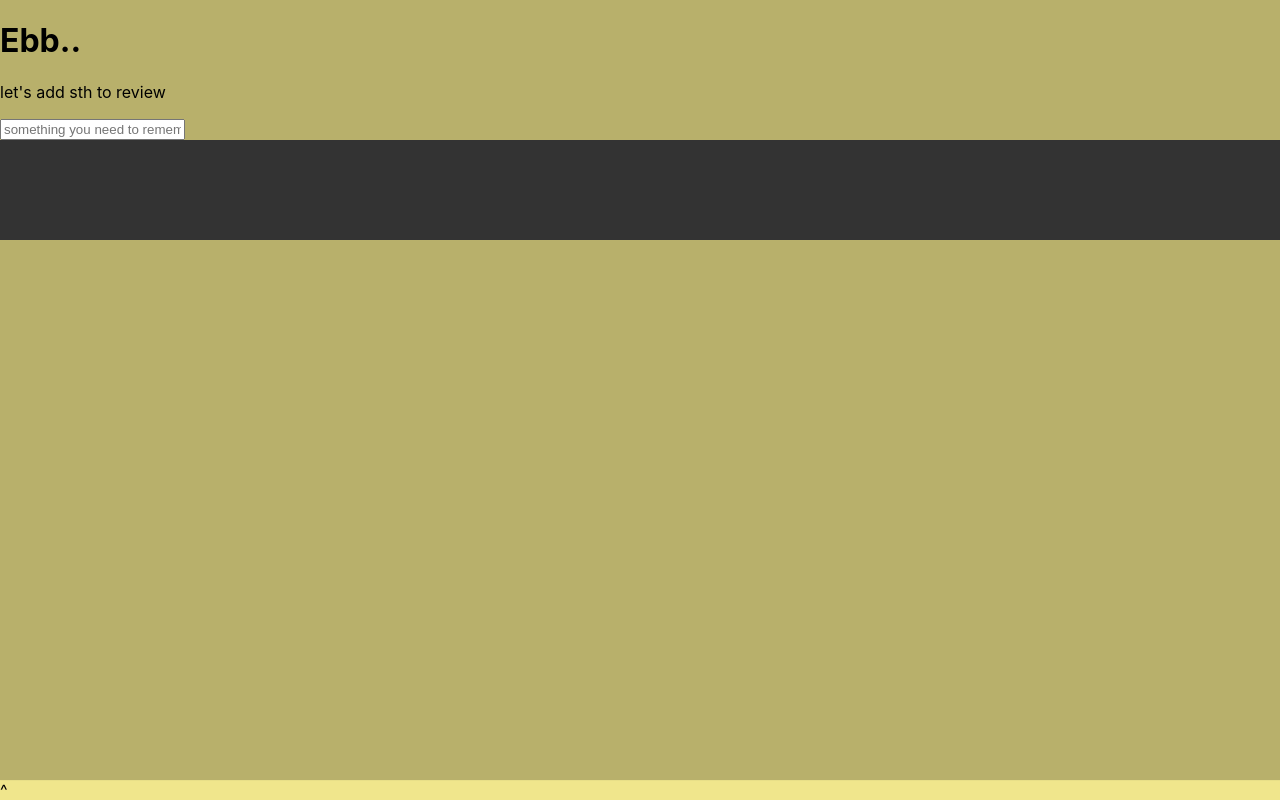
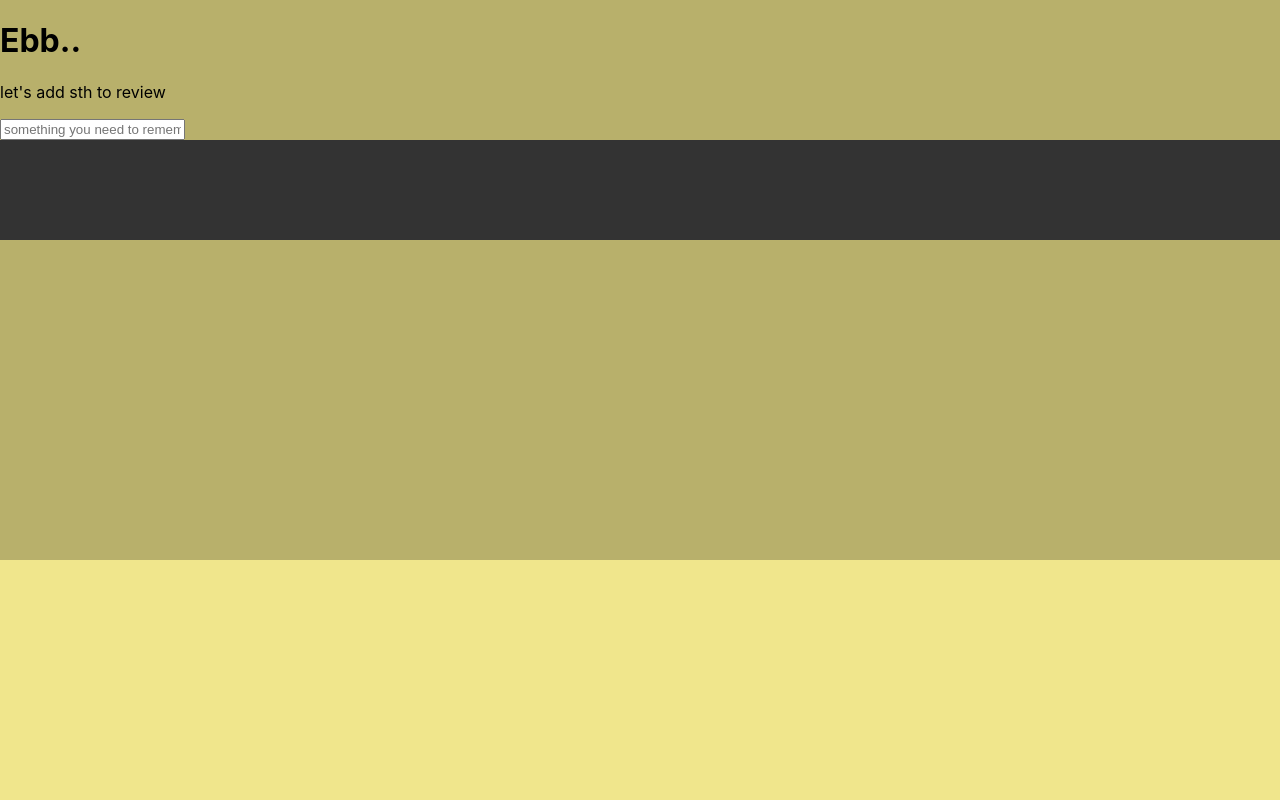
Before and after one commit to CarpentersKeys/ebb-and-know, a Next.js app: page /demo in a window 1280 px wide. Built offline with nearby package versions, Linux system fonts and the light colour scheme.

Commit message:
reverting from chakra install

```diff
--- a/components/PendingTab.jsx
+++ b/components/PendingTab.jsx
@@ -3,19 +3,34 @@ import ReviewCard from "./ReviewCard";
 import styles from '../styles/PendingTab.module.scss';
 
 export default function PendingTab({ pendingReviews, pendingReviewsSet }) {
-    const [minified, minifiedSet] = useState(true);
+    const [minified, minifiedSet] = useState(false);
+    const [cards, cardsSet] = useState([]);
 
     useEffect(() => {
         console.log('pend:', pendingReviews)
+    }, [pendingReviews]);
+
+    useEffect(() => {
+        cardsSet(
+            <ul className={styles.tabList}>
+                {pendingReviews
+                    .slice(0, 2)
+                    .map((r, i) => {
+                        return (
+                            <li className={styles.tabItem} key={i}>
+                                <ReviewCard reviewItem={r} />
+                            </li>
+                        )
+                    })}
+            </ul >
+        );
+        return () => console.log('cards:',cards);
     }, [pendingReviews])
 
     return (
         <div className={styles.tab}>
             <div onClick={() => minifiedSet(prev => !prev)} className={styles.collapse}>{minified && '^'}</div>
-
-            {!minified && pendingReviews.map((r, i) => {
-                return <ReviewCard reviewItem={r} key={i} />
-            })}
+            {!minified && cards}
         </div>
     )
 
--- a/components/ReviewCard.jsx
+++ b/components/ReviewCard.jsx
@@ -1,8 +1,6 @@
 import styles from '../styles/ReviewCard.module.scss'
 
 export default function ReviewCard({ reviewItem }) {
-
-    console.log(reviewItem)
 
     return (
         <div className={styles.card}>
--- a/styles/PendingTab.module.scss
+++ b/styles/PendingTab.module.scss
@@ -7,7 +7,14 @@
 }
 
 .tab {
-    position: sticky;
-    top: 100%;
+    position: absolute;
+    display: table;
+    bottom: 0vh;
+    width: 100vw;
+    height: 30vh;
     background-color: khaki;
 }
+
+.tabItem {
+    display: inline;
+}
--- a/styles/ReviewCard.module.scss
+++ b/styles/ReviewCard.module.scss
@@ -1,5 +1,6 @@
 .card {
     position: absolute;
-
+    display: flex;
     background-color: rgb(238, 233, 182);
+    left: 0;
 }
```
Also changed, not shown: pages/index.js (+8 -2 lines).
